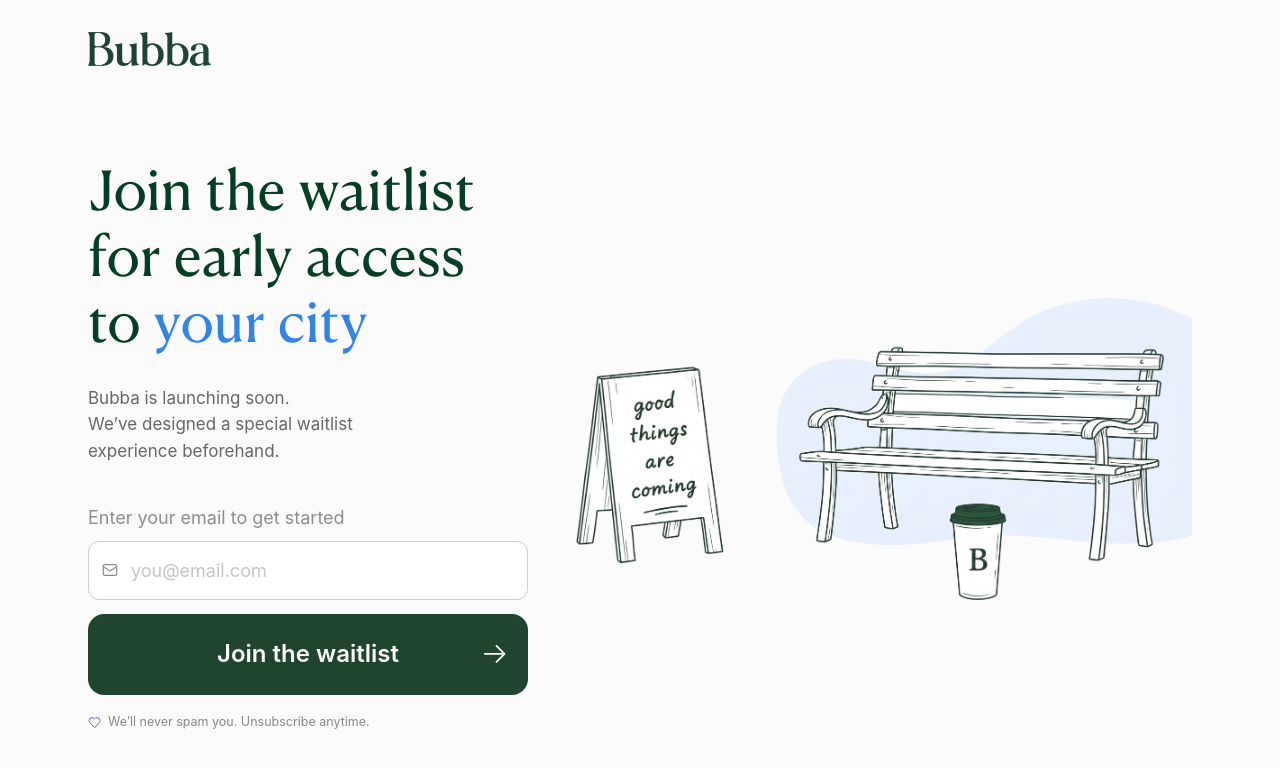
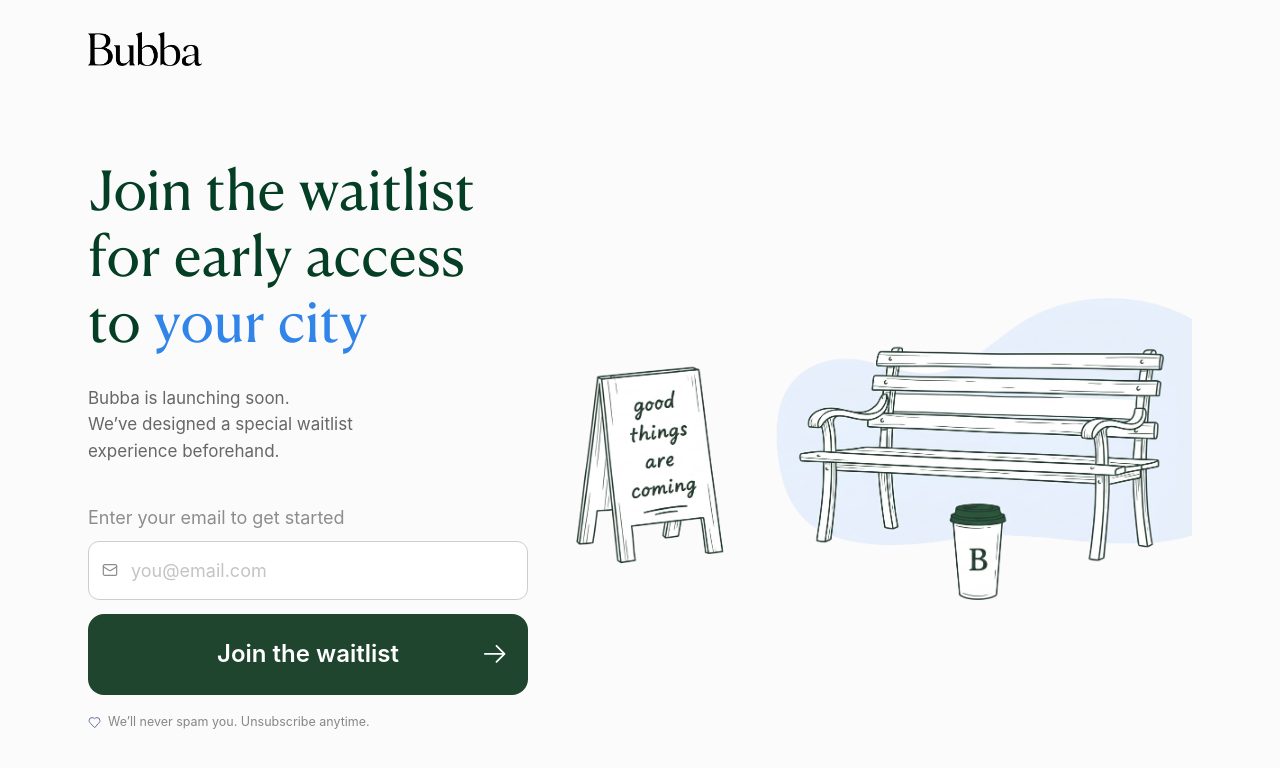
Before and after one commit to fahadali0077/bea-website, a Next.js app: page /waitlist/start in a window 1280 px wide. Shown: the top 768 px of the page. Built offline with nearby package versions, Linux system fonts and the light colour scheme; no server answers; a web font is replaced by a local one.

Commit message:
updated the logo for waitlist

```diff
--- a/app/components/join/JoinIntro.tsx
+++ b/app/components/join/JoinIntro.tsx
@@ -35,7 +35,7 @@ export function JoinIntro() {
       <header className="jn-top jn-top--intro">
         <Link href="/" className="jn-brand" aria-label="Bubba — home">
           {/* eslint-disable-next-line @next/next/no-img-element */}
-          <img src={BUBBA_BRAND.wordmark} alt="Bubba" />
+          <img src="/bubba/logo.png" alt="Bubba" />
         </Link>
       </header>
 
--- a/app/components/join/JoinShell.tsx
+++ b/app/components/join/JoinShell.tsx
@@ -61,7 +61,7 @@ export function JoinShell({
       <header className="jn-top">
         <Link href="/" className="jn-brand" aria-label="Bubba — home">
           {/* eslint-disable-next-line @next/next/no-img-element */}
-          <img src={BUBBA_BRAND.wordmark} alt="Bubba" />
+          <img src="/bubba/logo.png" alt="Bubba" />
         </Link>
         <JoinDots current={index} />
       </header>
```
Also changed, not shown: public/bubba/logo.png (added).
